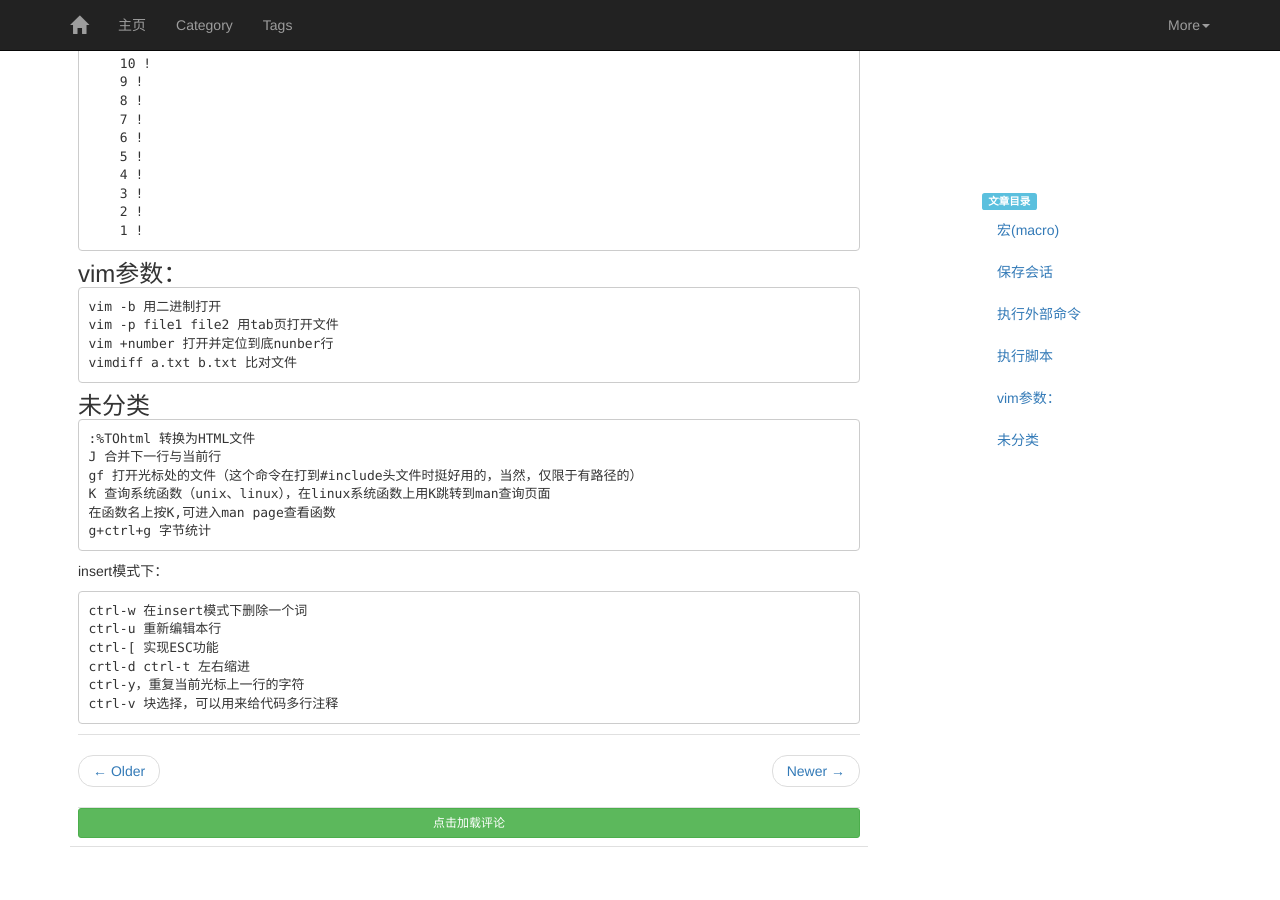
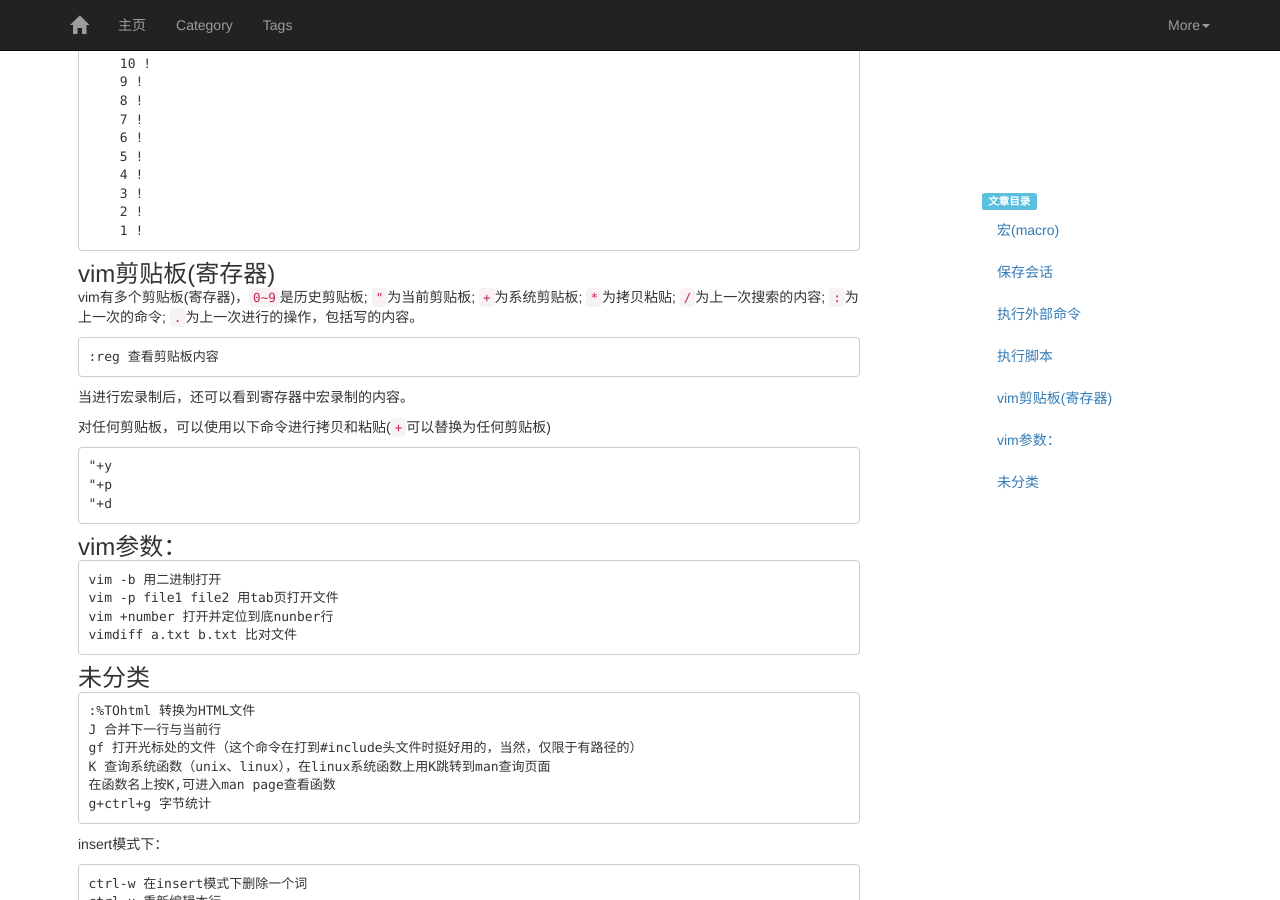
Before and after one commit to mapan1984/mapan1984.github.io, a Jekyll site: the page built from _posts/tool/2016-04-10-Vim-奇技淫巧.md, in a window 1280 px wide and 900 px high, scrolled down 1467 px. Built offline with Jekyll 4.4.1, drawn with Linux system fonts in a browser that asks for light colours; before the commit the page ends 2314 px from its top, so only the background shows below that.

Commit message:
add vim剪贴板 in vim奇技淫巧

```diff
--- a/_posts/tool/2016-04-10-Vim-奇技淫巧.md
+++ b/_posts/tool/2016-04-10-Vim-奇技淫巧.md
@@ -84,6 +84,20 @@ Tada! 这段代码的执行结果就被插入在了这段代码所在的位置
         2 !
         1 !
 
+### vim剪贴板(寄存器)
+
+vim有多个剪贴板(寄存器)，`0~9`是历史剪贴板; `"`为当前剪贴板; `+`为系统剪贴板; `*`为拷贝粘贴; `/`为上一次搜索的内容; `:`为上一次的命令; `.`为上一次进行的操作，包括写的内容。
+
+    :reg 查看剪贴板内容
+
+当进行宏录制后，还可以看到寄存器中宏录制的内容。
+
+对任何剪贴板，可以使用以下命令进行拷贝和粘贴(`+`可以替换为任何剪贴板)
+
+    "+y
+    "+p
+    "+d
+
 ### vim参数：
 
     vim -b 用二进制打开
```
Also changed, not shown: _drafts/git.md (added, +38 -0 lines), _posts/base/2016-06-11-网络基础.md (+3 -3 lines).
